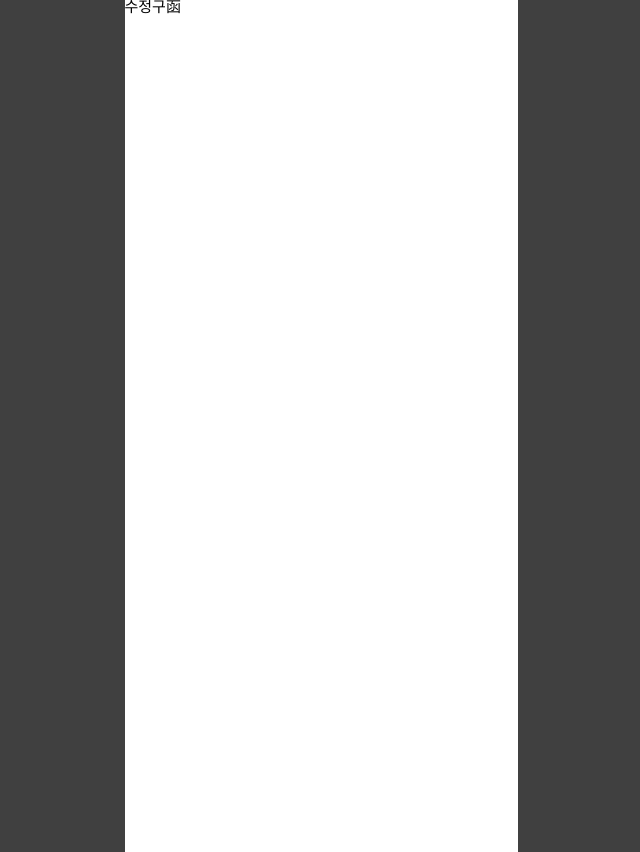
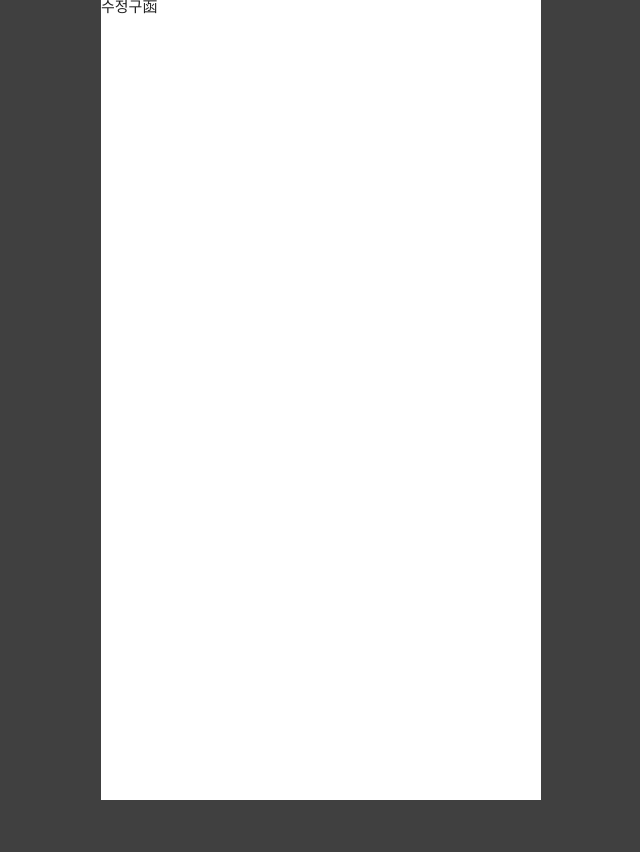
Before and after one commit to sswu-likelion-demoday/FE, a JavaScript app: page / in a window 1280 px wide. Shown: the whole page, without its empty margins (319-959 px from the left). After the commit the page ends 800 px from the top, so only its background shows below. Built offline with nearby package versions, Linux system fonts and the light colour scheme; the HTML template or start-up script is replaced by a standard one; a web font is replaced by a local one.

Commit message:
refactor: 공통 스타일 수정

```diff
--- a/src/styles/setting/common.scss
+++ b/src/styles/setting/common.scss
@@ -8,8 +8,7 @@ button {
 }
 
 html {
-    color: var(--black);
-    font-family: var(--mainfont);
+    color: var(--text);
     font-size: 15px;
     line-height: 1;
     font-weight: 500;
@@ -24,17 +23,19 @@ html {
 }
 
 body {
+    min-width: 320px;
+    min-height: 100vh;
+    min-height: 100dvh;
     background-color: #404040;
-    display: flex;
-    justify-content: center;
-    align-items: center;
-    min-height: 100vh;
     letter-spacing: 0;
 }
 
 .page {
-    width: 393px;
-    height: 852px;
+    width: 100%;
+    max-width: 440px;
+    min-height: 100vh;
+    min-height: 100dvh;
+    margin: 0 auto;
     display: flex;
     flex-direction: column;
     background-color: var(--white);
```
